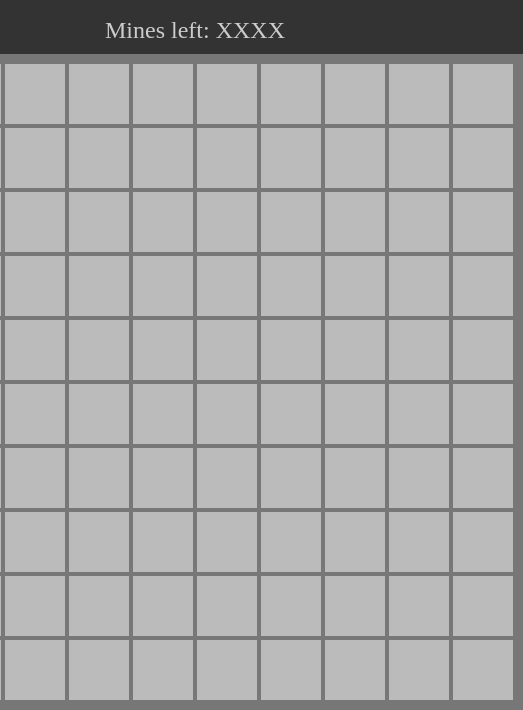
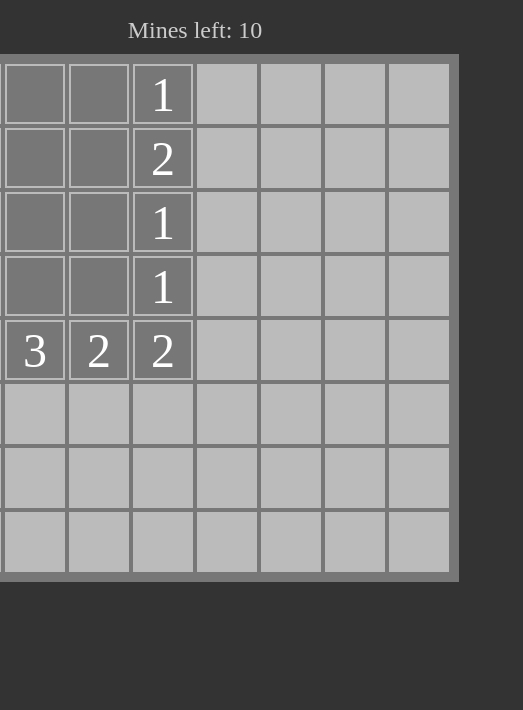
Before and after one commit to CristianITB/Minesweeper_Travelport, a website with bundled scripts: page src/HTML/mineSweeper.html in a window 390 px wide. Both pictures are taken after a click on the element 35 px from the left and 245 px from the top of the page. Shown: the part 151-861 px from the top of the page, 523 px wide, since content can reach past the window. Built offline with nearby package versions, Linux system fonts and the light colour scheme.

Commit message:
cyno ven conmigo

```diff
--- a/src/HTML/mineSweeper.html
+++ b/src/HTML/mineSweeper.html
@@ -15,7 +15,7 @@
 			<h3 class="title">Project: <span>MineSweeper</span></h3>
 		</header>
 
-		<div class="subtext">Mines left: XXXX</div>
+		<div class="subtext">Mines left: <span untagged-mines-counter></span></div>
 		<div class="board"></div>
 	</body>
 </html>
--- a/src/Scripts/mineSweeperLogic.js
+++ b/src/Scripts/mineSweeperLogic.js
@@ -1,4 +1,4 @@
-const TILE_STATUSES = {
+export const TILE_STATUSES = {
     HIDDEN: "hidden",
     MINE: "mine",
     NUMBER: "number",
@@ -9,7 +9,6 @@ const TILE_STATUSES = {
 export function createBoard(boardSize, numberOfMines){
     const board = []
     const minePoisitions = getMinePositions(boardSize, numberOfMines)
-    console.log(minePoisitions)
 
     for(let x = 0; x < boardSize; x++){
         const row = []
@@ -20,7 +19,7 @@ export function createBoard(boardSize, numberOfMines){
                 element,
                 x,
                 y,
-                mine: true,
+                mine: minePoisitions.some(positionMatch.bind(null, {x, y})),  //checks if the positoins in "minePositions" matches de x, y coord above. If they match, mine = true
                 get status(){
                     return this.element.dataset.status
                 },
@@ -65,5 +64,65 @@ function randomNumber(size){
 }
 
 
+export function markTile(tile){
+    if(tile.status !== TILE_STATUSES.HIDDEN && tile.status !== TILE_STATUSES.MARKED){
+        return
+    }
+    if(tile.status === TILE_STATUSES.MARKED){
+        tile.status = TILE_STATUSES.HIDDEN
+    } else{
+        tile.status = TILE_STATUSES.MARKED
+    }
+}
 
-//MINUTO 18:00 https://www.youtube.com/watch?v=kBMnD_aElCQ&list=WL&index=68&t=553s&ab_channel=WebDevSimplified
+export function discoverCell(board, tile){
+    if(tile.status !== TILE_STATUSES.HIDDEN){
+        return
+    }
+
+    if(tile.mine){
+        tile.status = TILE_STATUSES.MINE
+        return
+    }
+
+    tile.status = TILE_STATUSES.NUMBER
+    const adjacentCells = getAdjacentCells(board, tile)
+    const mines = adjacentCells.filter(t => t.mine)
+    if(mines.length === 0){
+        adjacentCells.forEach(discoverCell.bind(null, board))  //aqui ocurre la magia de destapar las empty
+    } else{
+        tile.element.textContent = mines.length
+    }
+}
+
+function getAdjacentCells(board, {x, y}){
+    const tiles = []
+
+    for(let xCells = -1; xCells <= 1; xCells++){
+        for(let yCells = -1; yCells <= 1; yCells++){
+            const tile = board[x + xCells]?.[y + yCells]
+            if(tile){
+                tiles.push(tile)
+            }
+        }
+    }
+    return tiles
+}
+
+export function checkWin(board){
+    return board.every(row =>{
+        return row.every(tile =>{
+            return (tile.status === TILE_STATUSES.NUMBER ||
+                   (tile.mine && (tile.status === TILE_STATUSES.HIDDEN || tile.status === TILE_STATUSES.MARKED)))
+        })
+    })
+}
+
+//if a single mine is discovered => lose
+export function checkLose(board){
+    return board.some(row =>{
+        return row.some(tile =>{
+            return tile.status === TILE_STATUSES.MINE
+        })
+    })
+}
--- a/src/Scripts/mineSweeperUI.js
+++ b/src/Scripts/mineSweeperUI.js
@@ -1,15 +1,67 @@
-import { createBoard } from "./mineSweeperLogic.js";
+import { createBoard, markTile, TILE_STATUSES, discoverCell, checkWin, checkLose } from "./mineSweeperLogic.js";
 
-const board_size = 10
-const number_of_mines = 2
+const board_size = 8
+const number_of_mines = 10
 
 const board = (createBoard(board_size, number_of_mines))
 const boardElement = document.querySelector(".board")
+const untaggedMinesCounter = document.querySelector("[untagged-mines-counter]")
+const messageText = document.querySelector(".subtext")
 
 //Setting up the board
 board.forEach(row => {
     row.forEach(tile => {
         boardElement.append(tile.element)
+        tile.element.addEventListener("click", () =>{
+            discoverCell(board, tile)
+            checkEndGame()
+        })
+        tile.element.addEventListener("contextmenu", e =>{
+            e.preventDefault()
+            markTile(tile)
+            listMinesLeft()
+        })
     })
 })
 boardElement.style.setProperty("--size", board_size)
+untaggedMinesCounter.textContent = number_of_mines
+
+function listMinesLeft(){
+    const taggedCellsCount = board.reduce((count, row) => {
+        return count + row.filter(tile => tile.status === TILE_STATUSES.MARKED).length
+    }, 0) //it sets the count at 0
+    untaggedMinesCounter.textContent =  number_of_mines - taggedCellsCount
+}
+
+function checkEndGame(){
+    const win = checkWin(board)
+    const lose = checkLose(board)
+
+    if(win || lose){
+        boardElement.addEventListener("click", stopProp, {capture: true}) //capture phase occurs before bubble phase, which is the one used in l.14
+        boardElement.addEventListener("contextmenu", stopProp, {capture: true})
+    }
+
+    if(win){
+        messageText.textContent = "You've won the game! Congratulations motherfucker"
+    }
+
+    if(lose){
+        messageText.textContent = "You lost the game like you lose everything in life loser."
+        board.forEach(row => {
+            row.forEach(tile => {
+                if(tile.status === TILE_STATUSES.MARKED){
+                    markTile(tile)  //if the tile is marked, it marks it again so it loses the mark...is like a toggle function
+                }
+                if (tile.mine){
+                    discoverCell(board, tile)
+                }
+            })
+        })
+    }
+}
+
+//this function stops the event to go further, so if u win/lose, the cell """"won't be clicked"""""
+function stopProp(e){
+    e.stopImmediatePropagation()
+}
```
